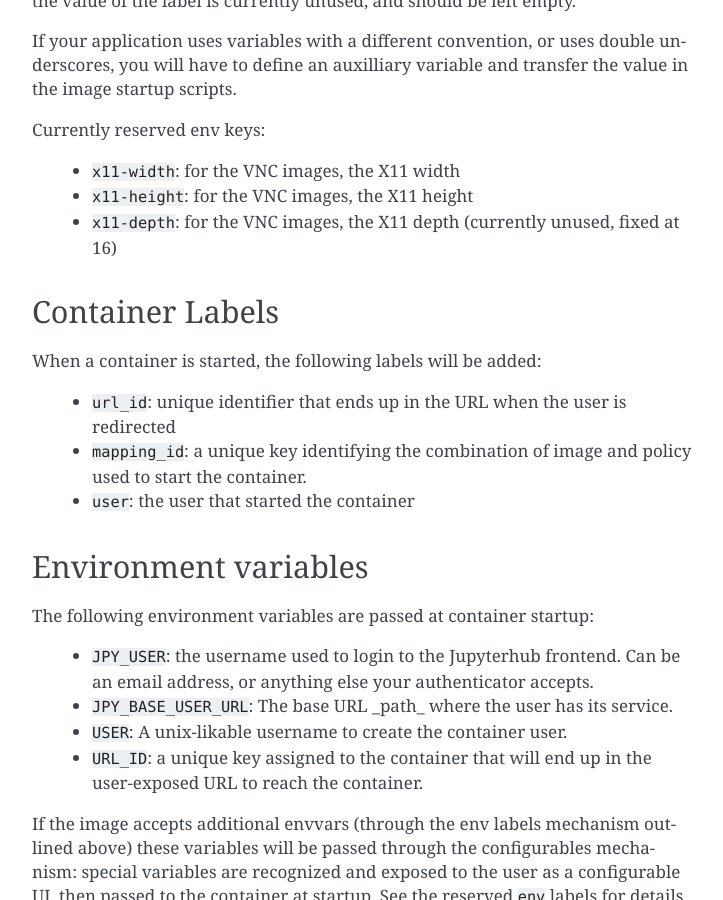
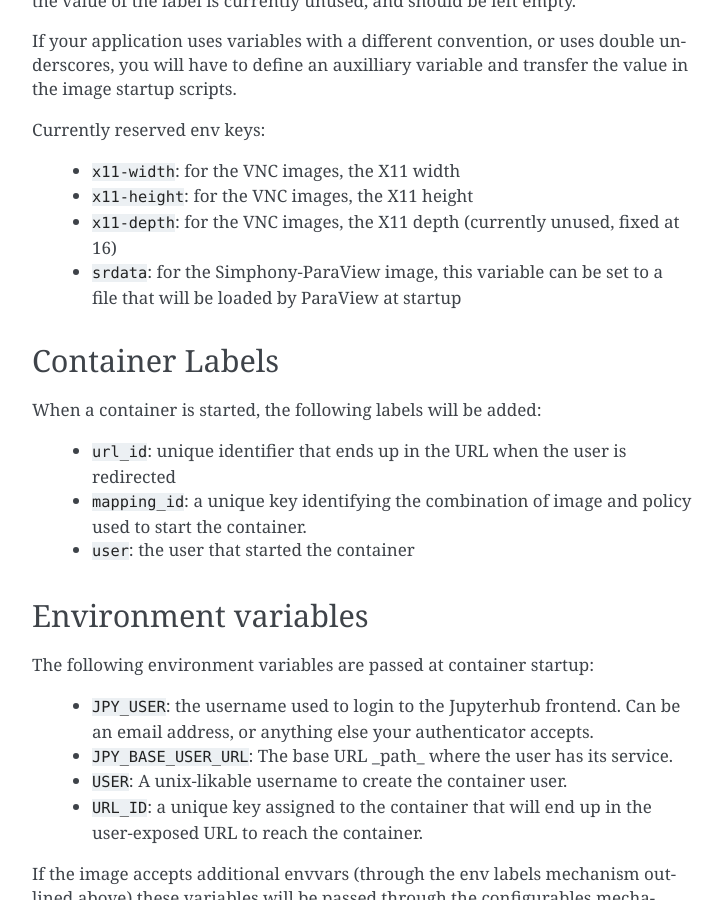
Before and after one commit to simphony/simphony-remote, a Sphinx documentation site: the page built from doc/source/developer/docker.rst, in a window 1280 px wide and 900 px high, scrolled down 889 px. Shown: the whole window, without its empty margins (388-1111 px from the left). Built offline with Sphinx 7.4.7, drawn with Linux system fonts in a browser that asks for light colours; pages that are not in the unit, such as notebooks, are missing from menus; the version number is read from the project's files by our own code.

Commit message:
Update docs

```diff
--- a/doc/source/developer/docker.rst
+++ b/doc/source/developer/docker.rst
@@ -47,6 +47,8 @@ Currently reserved env keys:
     - ``x11-width``: for the VNC images, the X11 width
     - ``x11-height``: for the VNC images, the X11 height
     - ``x11-depth``: for the VNC images, the X11 depth (currently unused, fixed at 16)
+    - ``srdata``: for the Simphony-ParaView image, this variable can be set to a file that
+      will be loaded by ParaView at startup
 
 Container Labels
 ''''''''''''''''
```
